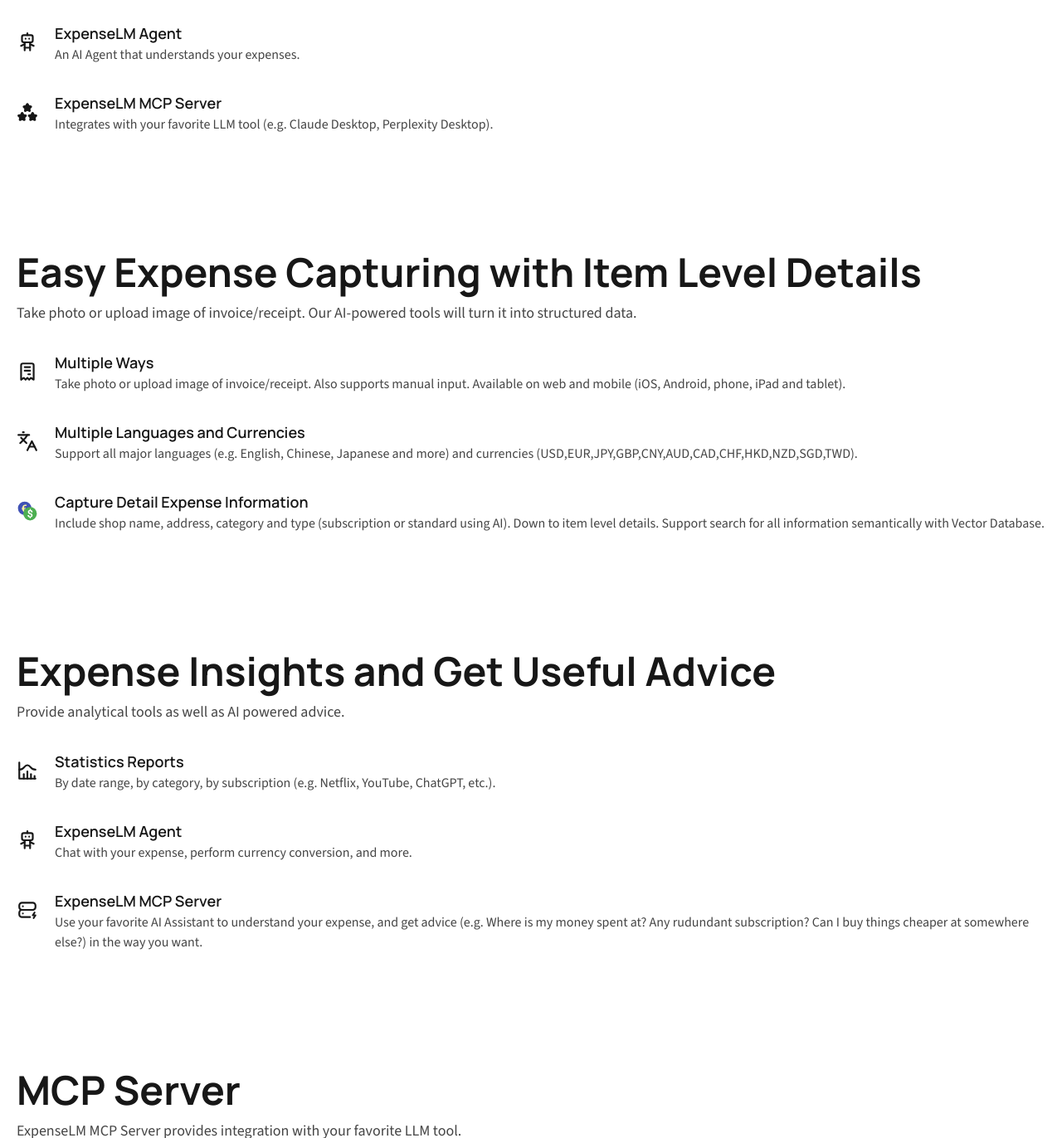
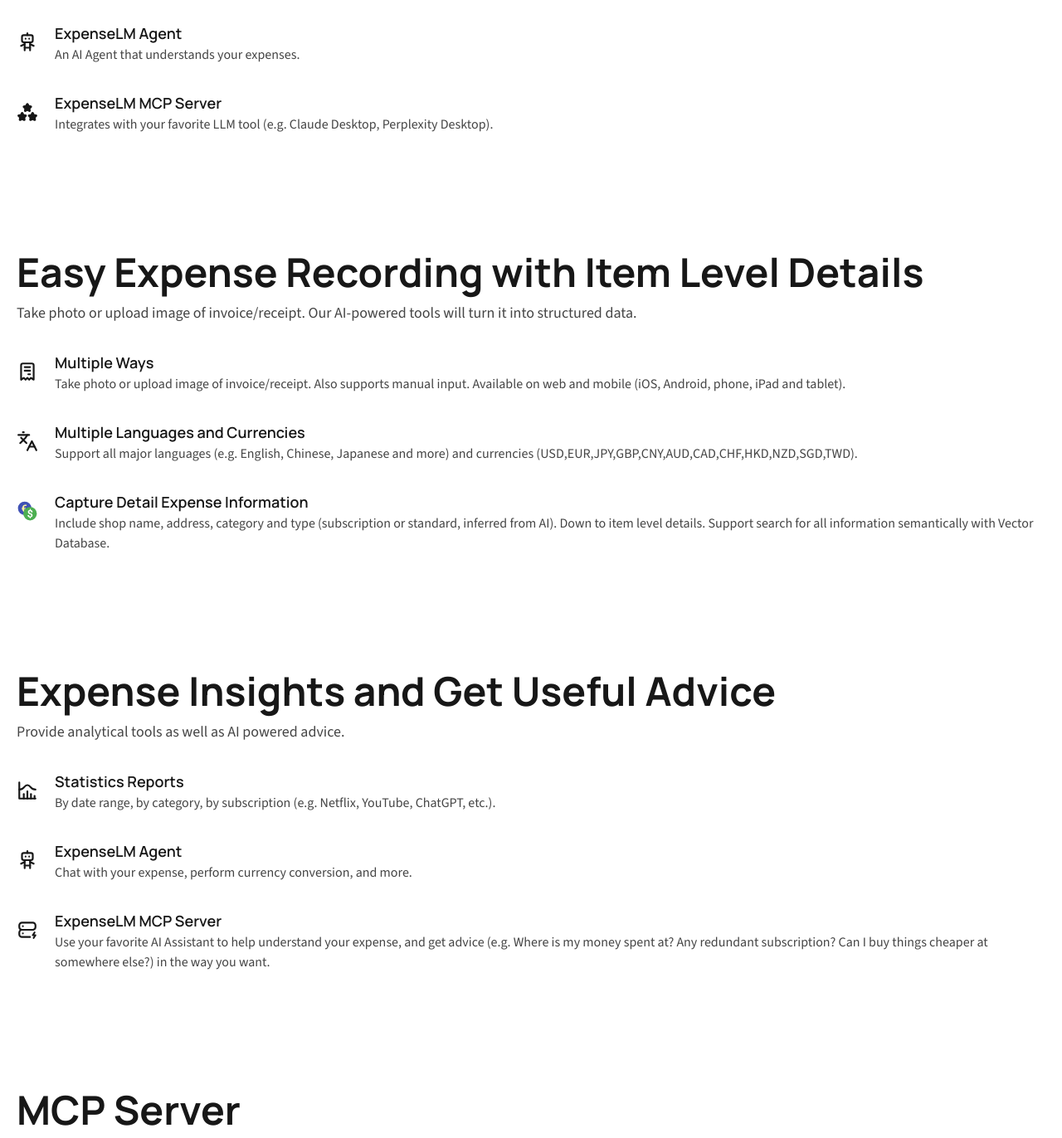
Before and after one commit to expenselm/expenselm-website, a Next.js app: page / in a window 1280 px wide. Shown: the part 1299-2671 px from the top of the page at 83% size. Built offline with nearby package versions, Linux system fonts and the light colour scheme; no server answers.

Commit message:
Fix typos

```diff
--- a/src/data/benefits.tsx
+++ b/src/data/benefits.tsx
@@ -27,7 +27,7 @@ export const benefits: IBenefit[] = [
         ]
     },
     {
-        title: "Easy Expense Capturing with Item Level Details",
+        title: "Easy Expense Recording with Item Level Details",
         description: "Take photo or upload image of invoice/receipt. Our AI-powered tools will turn it into structured data.",
         bullets: [
             {
@@ -42,7 +42,7 @@ export const benefits: IBenefit[] = [
             },
             {
                 title: "Capture Detail Expense Information",
-                description: "Include shop name, address, category and type (subscription or standard using AI). Down to item level details. Support search for all information semantically with Vector Database.",
+                description: "Include shop name, address, category and type (subscription or standard, inferred from AI). Down to item level details. Support search for all information semantically with Vector Database.",
                 icon: <FcCurrencyExchange size={26} />
             }
         ]
@@ -63,7 +63,7 @@ export const benefits: IBenefit[] = [
             },
             {
                 title: "ExpenseLM MCP Server",
-                description: "Use your favorite AI Assistant to understand your expense, and get advice (e.g. Where is my money spent at? Any rudundant subscription? Can I buy things cheaper at somewhere else?) in the way you want.",
+                description: "Use your favorite AI Assistant to help understand your expense, and get advice (e.g. Where is my money spent at? Any redundant subscription? Can I buy things cheaper at somewhere else?) in the way you want.",
                 icon: <TbServerBolt size={26} />
             }
         ]
```
